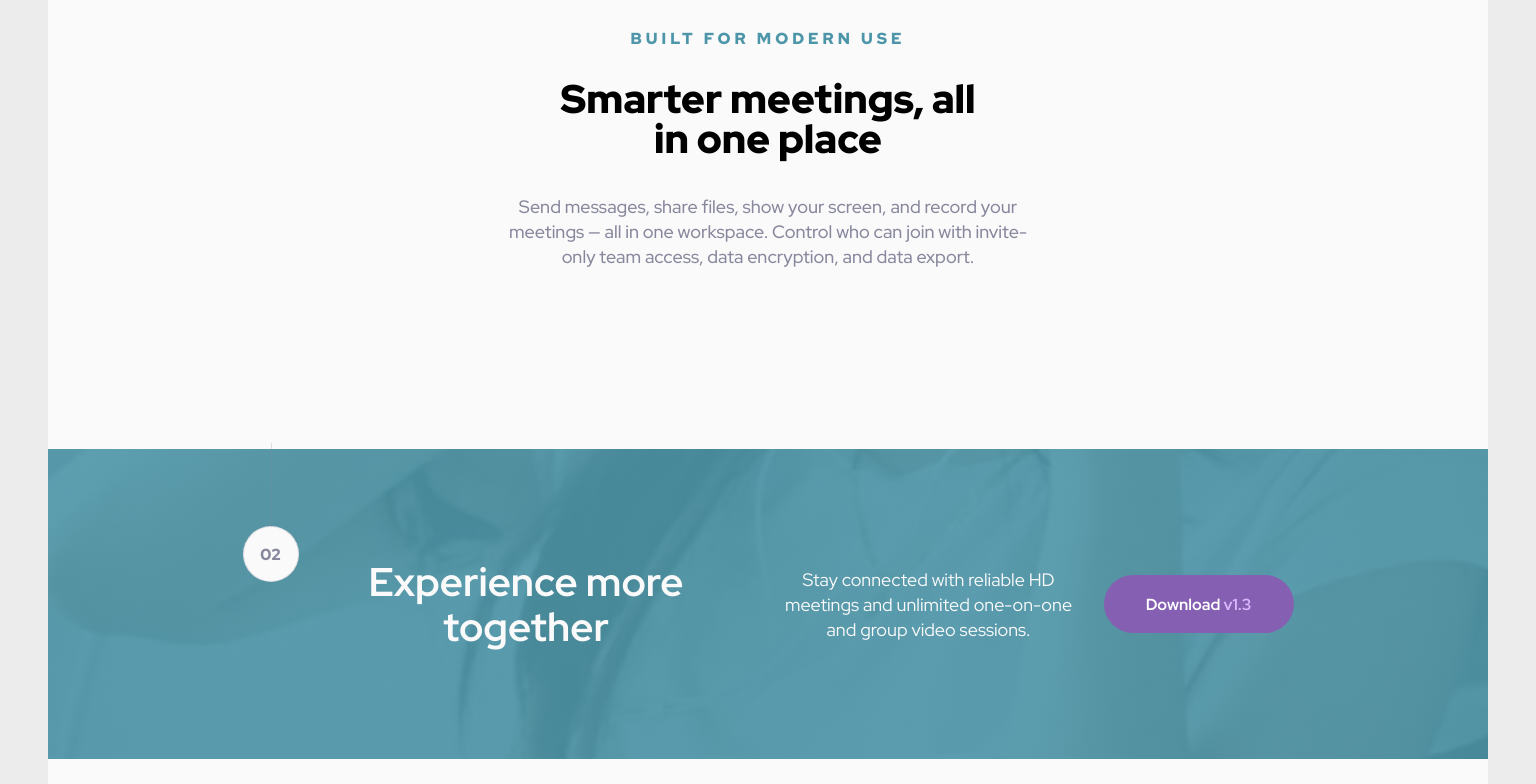
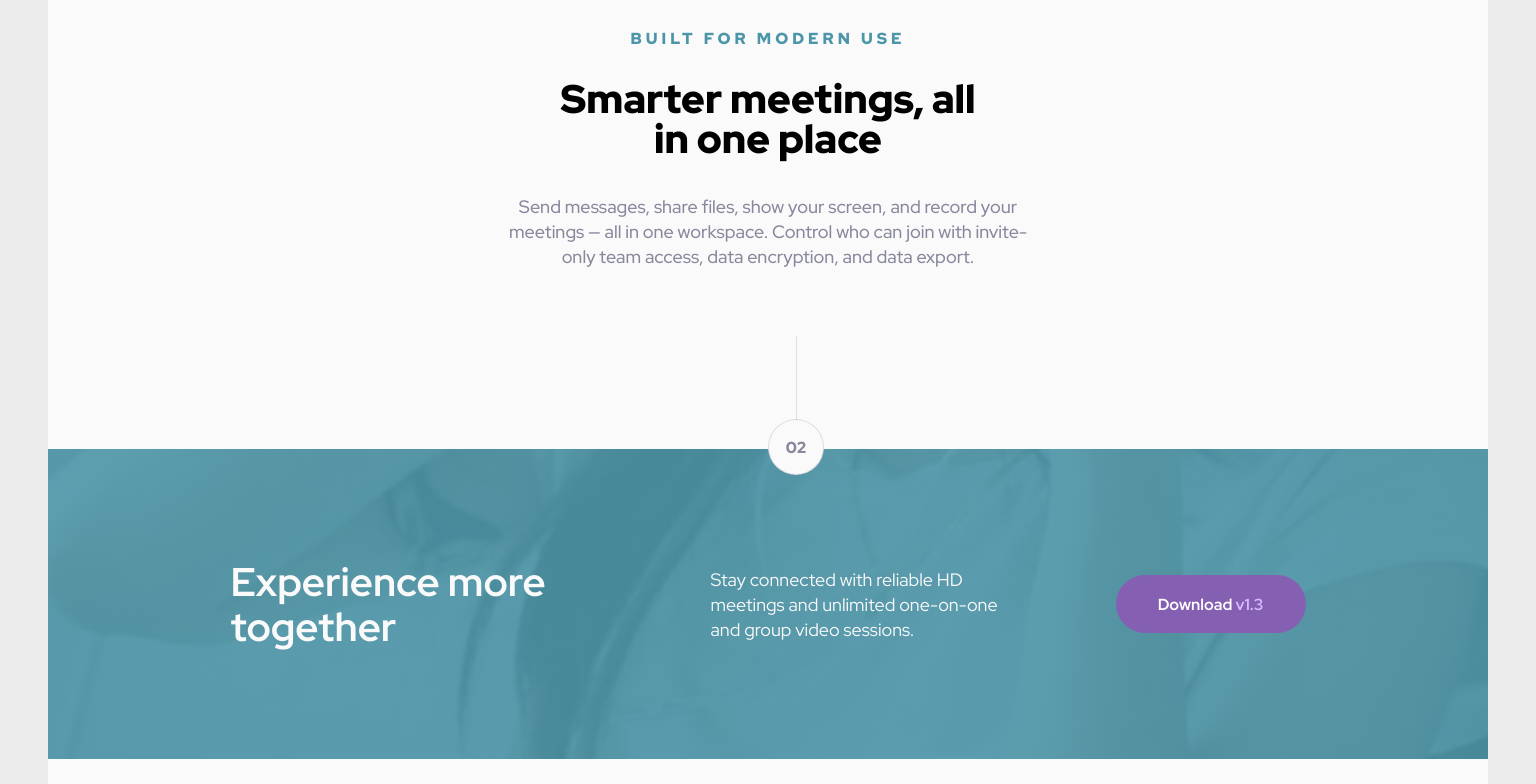
Before and after one commit to myrteza-labi/landing-page-junior, a React (Create React App) app: page / in a window 1536 px wide. Shown: the part 969-1753 px from the top of the page. Built offline with nearby package versions, Linux system fonts and the light colour scheme.

Commit message:
:style: desktop style finish

```diff
--- a/src/components/Bookmark.css
+++ b/src/components/Bookmark.css
@@ -33,3 +33,12 @@
     margin-top: -30px;
     margin-bottom: 60px;
 }
+
+/* Desktop */
+@media screen and (min-width: 1441px){
+    #bookmark2{
+        top: 0;
+        left: 50%;
+        position: absolute;
+    }
+}
--- a/src/components/Button.css
+++ b/src/components/Button.css
@@ -21,13 +21,7 @@
     margin-bottom: 60px;
 }
 
-.btn3 {
-    width: 190px;
-    background-color: #855FB1;
-}
-.btn3 .version {
-    color: #D9B8FF;
-}
+
 .btn1 .version {
     color: #8FE3F9;
 }
@@ -41,16 +35,15 @@
     .btn1 {
         margin-right: 15px;
     }
-    .btn3  {
-        margin-bottom: 70px;
-    }
 }
 
 
 /* Desktop */
 @media screen and (min-width: 1441px){
-
-    .btn3 {
-        margin: 0;
+    .btn1:hover{
+        background-color: #71C0D4;
+    }
+    .btn2:hover{
+        background-color: #B18BDD;
     }
 }
--- a/src/components/Footer.css
+++ b/src/components/Footer.css
@@ -1,5 +1,6 @@
 
 .Footer {
+    position: relative;
     display: flex;
     flex-direction: column;
     justify-content: center;
@@ -41,8 +42,12 @@
 
 .btn3 {
     margin-bottom: 50px;
+    width: 190px;
+    background-color: #855FB1;
 }
-
+.btn3 .version {
+    color: #D9B8FF;
+}
 /* Tablette */
 @media screen and (min-width: 769px){
     .Footer {
@@ -56,6 +61,9 @@
     .footerParagraph {
         width: 570px;
     }
+    .btn3  {
+        margin-bottom: 70px;
+    }
 }
 
 /* Desktop */
@@ -68,13 +76,18 @@
     .Footer * {
         margin: 0;
     }
-    .Footer button {
-        margin: 0;
+    .footerParagraph {
+        width: 350px;
+        text-align: left;
+    }
+    .footerTitle {
+        text-align: left;
     }
     .btn3 {
-        margin: 0;
+        margin: 0 0 0 80px;
+
     }
-    .footerParagraph {
-        width: 350px;
+    .btn3:hover{
+        background-color: #B18BDD;
     }
 }
```
